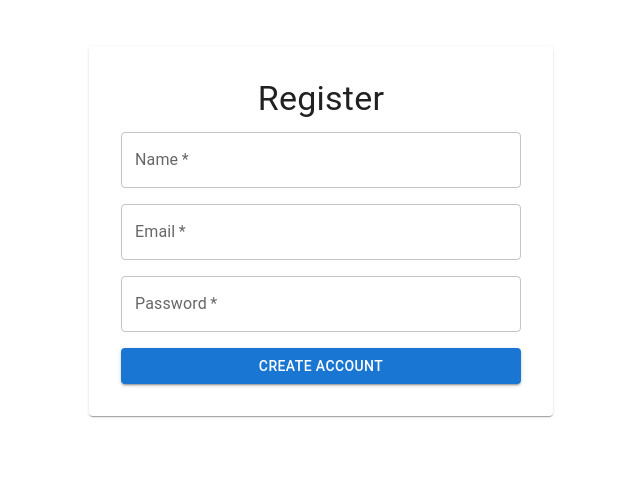
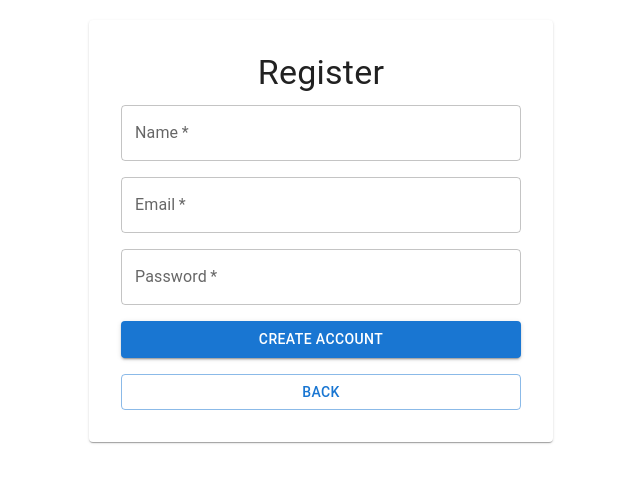
Before and after one commit to Bavanuja/jba, a React (Vite) app in the folder talenttrack/: page /register in a window 1280 px wide. Shown: the part 169-652 px from the top of the page, without its empty margins (319-959 px from the left). Built offline with nearby package versions, Linux system fonts and the light colour scheme.

Commit message:
button added

```diff
--- a/talenttrack/src/pages/Register.jsx
+++ b/talenttrack/src/pages/Register.jsx
@@ -41,7 +41,8 @@ function Register() {
             <TextField label="Name" name="name" value={user.name} onChange={handleChange} required />
             <TextField label="Email" name="email" value={user.email} onChange={handleChange} required />
             <TextField label="Password" name="password" type="password" value={user.password} onChange={handleChange} required />
-            <Button type="submit" variant="contained">Create Account</Button>
+            <Button type="submit" variant="contained" fullWidth>Create Account</Button>
+            <Button variant="outlined" onClick={() => navigate("/")} fullWidth>Back</Button>
           </Stack>
         </form>
       </Paper>
```
